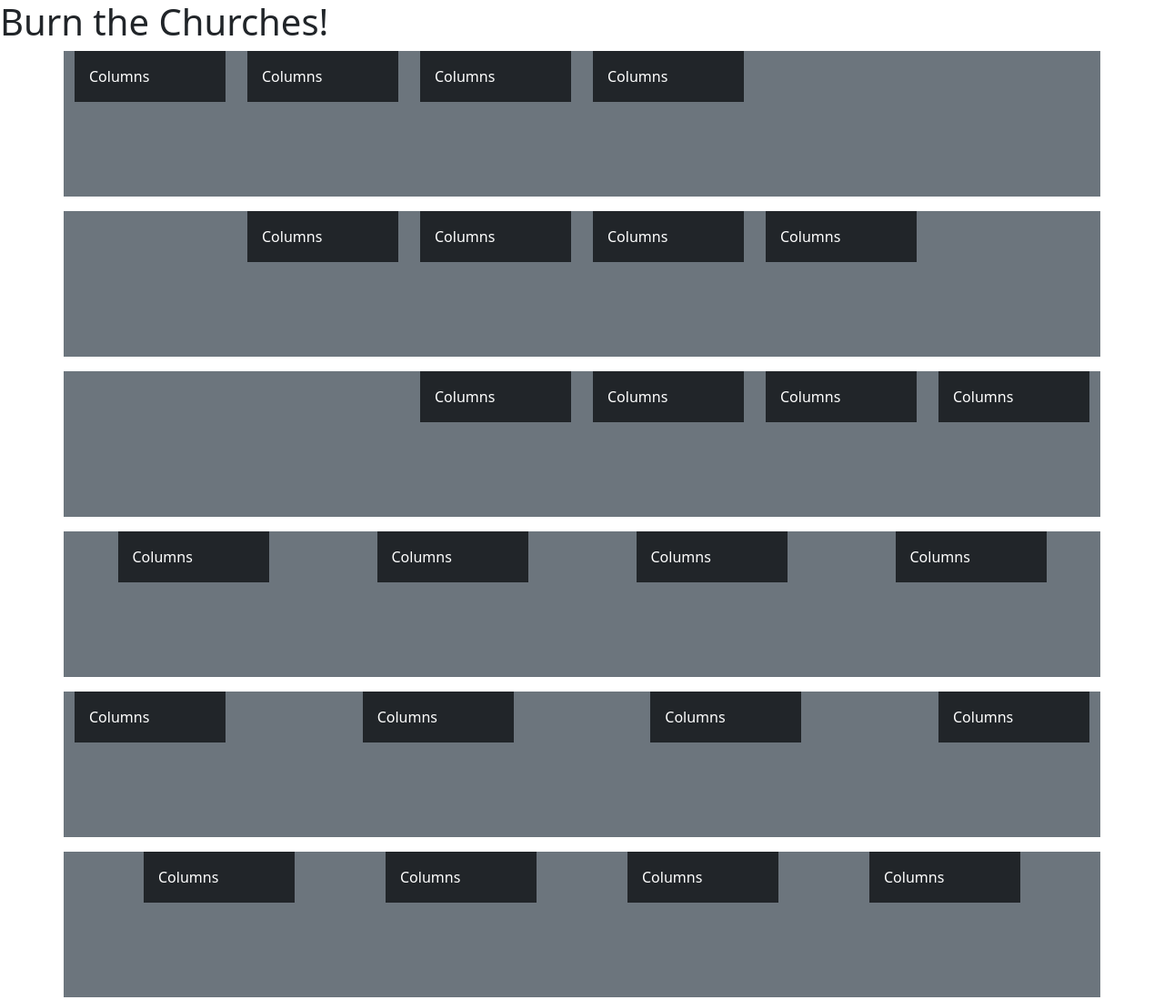
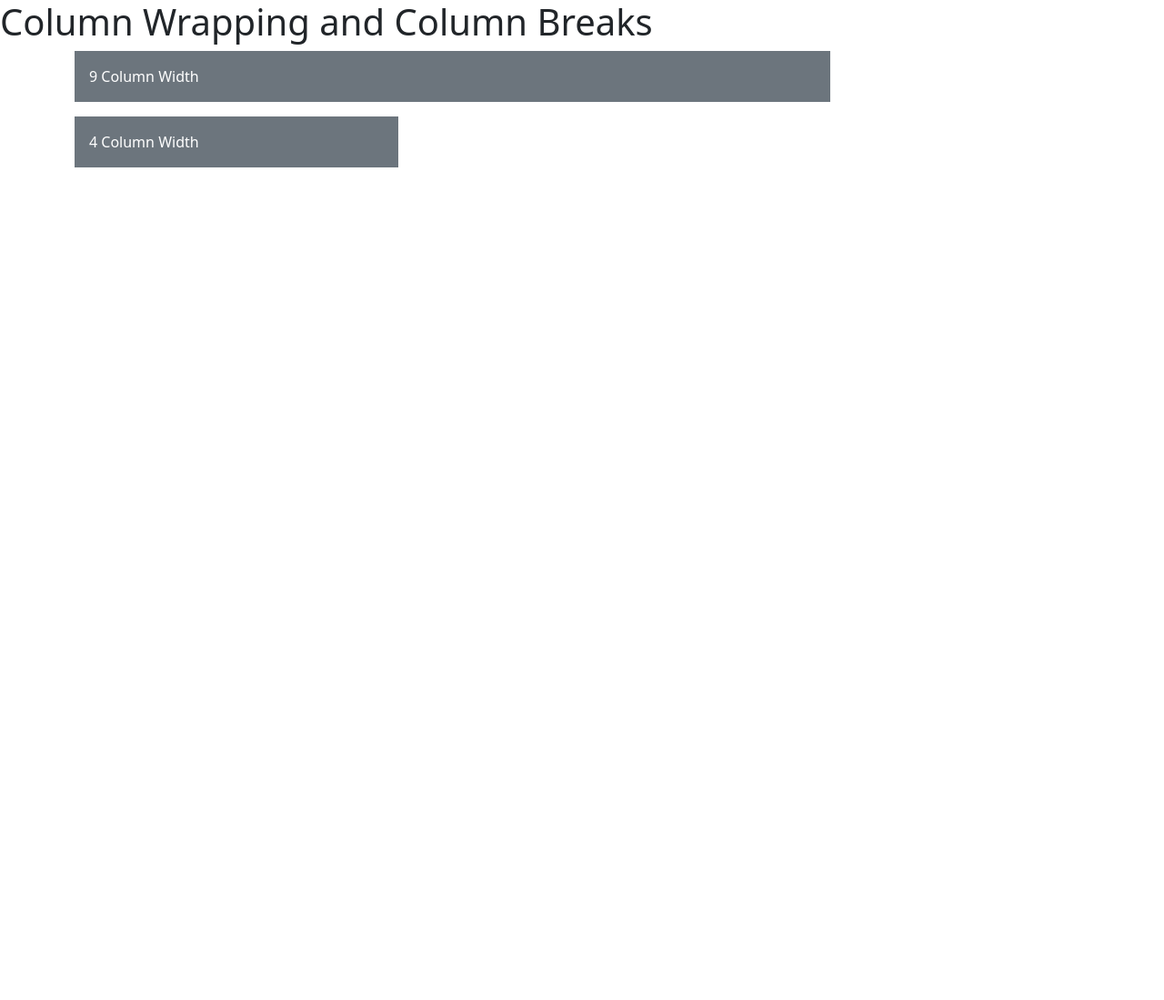
Before and after one commit to shaneriley0013/Bootstrap-practice, a plain HTML site: page Lesson 07/index.html in a window 1280 px wide. Shown: the whole page at 91% size. After the commit the page ends 800 px from the top, so only its background shows below. Drawn offline with nearby package versions, Linux system fonts and the light colour scheme.

Commit message:
add 2 columns w/ diff widths

```diff
--- a/Lesson 07/index.html
+++ b/Lesson 07/index.html
@@ -16,149 +16,23 @@
 
 <body>
 
-<h1>Burn the Churches!</h1>
+<h1>Column Wrapping and Column Breaks</h1>
 
 <div class="container">
-
-  <div class="row h-10 bg-secondary justify-content-start mb-3">
-    <div class="col-md-2">
-      <div class="bg-dark p-3 text-white mb-3">
-        Columns
+  <div class="row">
+    <div class="col-9">
+      <div class="bg-secondary p-3 text-white mb-3">
+        9 Column Width
       </div>
     </div>
-    <div class="col-md-2">
-      <div class="bg-dark p-3 text-white mb-3">
-        Columns
-      </div>
-    </div>
-    <div class="col-md-2">
-      <div class="bg-dark p-3 text-white mb-3">
-        Columns
-      </div>
-    </div>
-    <div class="col-md-2">
-      <div class="bg-dark p-3 text-white mb-3">
-        Columns
+    <div class="col-4">
+      <div class="bg-secondary p-3 text-white mb-3">
+        4 Column Width
       </div>
     </div>
   </div>
+</div>
 
-  <div class="row h-10 bg-secondary justify-content-center mb-3">
-    <div class="col-md-2">
-      <div class="bg-dark p-3 text-white mb-3">
-        Columns
-      </div>
-    </div>
-    <div class="col-md-2">
-      <div class="bg-dark p-3 text-white mb-3">
-        Columns
-      </div>
-    </div>
-    <div class="col-md-2">
-      <div class="bg-dark p-3 text-white mb-3">
-        Columns
-      </div>
-    </div>
-    <div class="col-md-2">
-      <div class="bg-dark p-3 text-white mb-3">
-        Columns
-      </div>
-    </div>
-  </div>
-
-  <div class="row h-10 bg-secondary justify-content-end mb-3">
-    <div class="col-md-2">
-      <div class="bg-dark p-3 text-white mb-3">
-        Columns
-      </div>
-    </div>
-    <div class="col-md-2">
-      <div class="bg-dark p-3 text-white mb-3">
-        Columns
-      </div>
-    </div>
-    <div class="col-md-2">
-      <div class="bg-dark p-3 text-white mb-3">
-        Columns
-      </div>
-    </div>
-    <div class="col-md-2">
-      <div class="bg-dark p-3 text-white mb-3">
-        Columns
-      </div>
-    </div>
-  </div>
-
-  <div class="row h-10 bg-secondary justify-content-around mb-3">
-    <div class="col-md-2">
-      <div class="bg-dark p-3 text-white mb-3">
-        Columns
-      </div>
-    </div>
-    <div class="col-md-2">
-      <div class="bg-dark p-3 text-white mb-3">
-        Columns
-      </div>
-    </div>
-    <div class="col-md-2">
-      <div class="bg-dark p-3 text-white mb-3">
-        Columns
-      </div>
-    </div>
-    <div class="col-md-2">
-      <div class="bg-dark p-3 text-white mb-3">
-        Columns
-      </div>
-    </div>
-  </div>
-
-  <div class="row h-10 bg-secondary justify-content-between mb-3">
-    <div class="col-md-2">
-      <div class="bg-dark p-3 text-white mb-3">
-        Columns
-      </div>
-    </div>
-    <div class="col-md-2">
-      <div class="bg-dark p-3 text-white mb-3">
-        Columns
-      </div>
-    </div>
-    <div class="col-md-2">
-      <div class="bg-dark p-3 text-white mb-3">
-        Columns
-      </div>
-    </div>
-    <div class="col-md-2">
-      <div class="bg-dark p-3 text-white mb-3">
-        Columns
-      </div>
-    </div>
-  </div>
-
-  <div class="row h-10 bg-secondary justify-content-evenly mb-3">
-    <div class="col-md-2">
-      <div class="bg-dark p-3 text-white mb-3">
-        Columns
-      </div>
-    </div>
-    <div class="col-md-2">
-      <div class="bg-dark p-3 text-white mb-3">
-        Columns
-      </div>
-    </div>
-    <div class="col-md-2">
-      <div class="bg-dark p-3 text-white mb-3">
-        Columns
-      </div>
-    </div>
-    <div class="col-md-2">
-      <div class="bg-dark p-3 text-white mb-3">
-        Columns
-      </div>
-    </div>
-  </div>
-
-</div>
 
 
 
```
